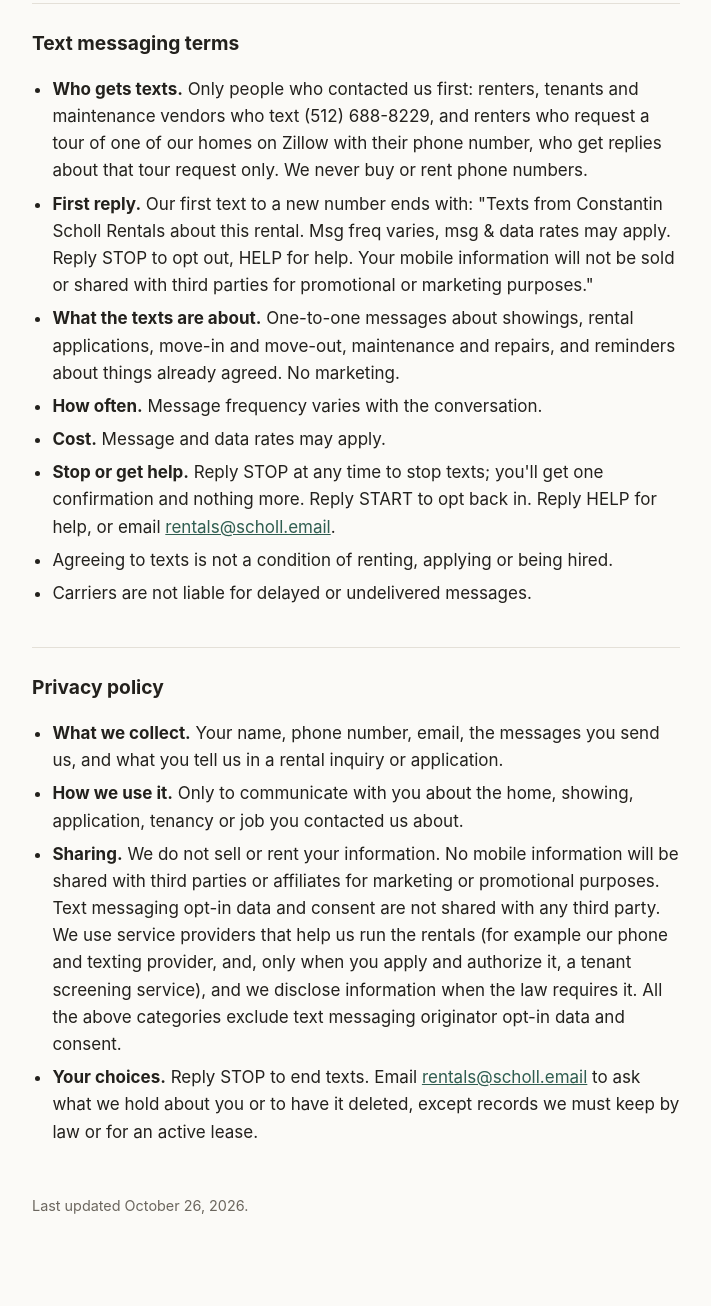
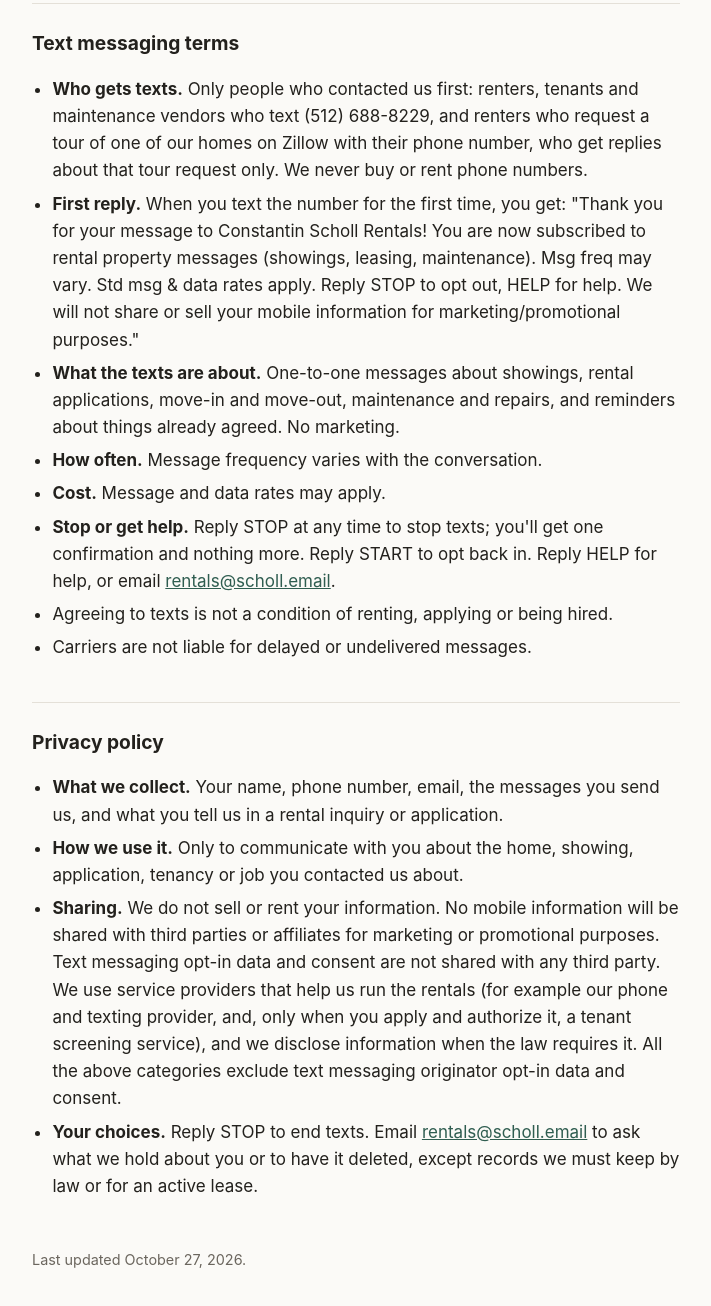
Before and after one commit to conscho/rentals, a plain HTML site: page index.html in a window 1280 px wide. Shown: the part 260-1566 px from the top of the page, without its empty margins (284-995 px from the left). Before the commit the page ends 1541 px from the top, so only its background shows below. Drawn offline with Linux system fonts and the light colour scheme.

Commit message:
First reply: quote the registered confirmation text (Telnyx inbound template)

```diff
--- a/index.html
+++ b/index.html
@@ -38,7 +38,7 @@
   <h2 id="sms">Text messaging terms</h2>
   <ul>
     <li><strong>Who gets texts.</strong> Only people who contacted us first: renters, tenants and maintenance vendors who text (512) 688-8229, and renters who request a tour of one of our homes on Zillow with their phone number, who get replies about that tour request only. We never buy or rent phone numbers.</li>
-    <li><strong>First reply.</strong> Our first text to a new number ends with: "Texts from Constantin Scholl Rentals about this rental. Msg freq varies, msg &amp; data rates may apply. Reply STOP to opt out, HELP for help. Your mobile information will not be sold or shared with third parties for promotional or marketing purposes."</li>
+    <li><strong>First reply.</strong> When you text the number for the first time, you get: "Thank you for your message to Constantin Scholl Rentals! You are now subscribed to rental property messages (showings, leasing, maintenance). Msg freq may vary. Std msg &amp; data rates apply. Reply STOP to opt out, HELP for help. We will not share or sell your mobile information for marketing/promotional purposes."</li>
     <li><strong>What the texts are about.</strong> One-to-one messages about showings, rental applications, move-in and move-out, maintenance and repairs, and reminders about things already agreed. No marketing.</li>
     <li><strong>How often.</strong> Message frequency varies with the conversation.</li>
     <li><strong>Cost.</strong> Message and data rates may apply.</li>
@@ -55,7 +55,7 @@
     <li><strong>Your choices.</strong> Reply STOP to end texts. Email <a href="mailto:rentals@scholl.email">rentals@scholl.email</a> to ask what we hold about you or to have it deleted, except records we must keep by law or for an active lease.</li>
   </ul>
 
-  <footer>Last updated October 26, 2026.</footer>
+  <footer>Last updated October 27, 2026.</footer>
 </main>
 </body>
 </html>
```
